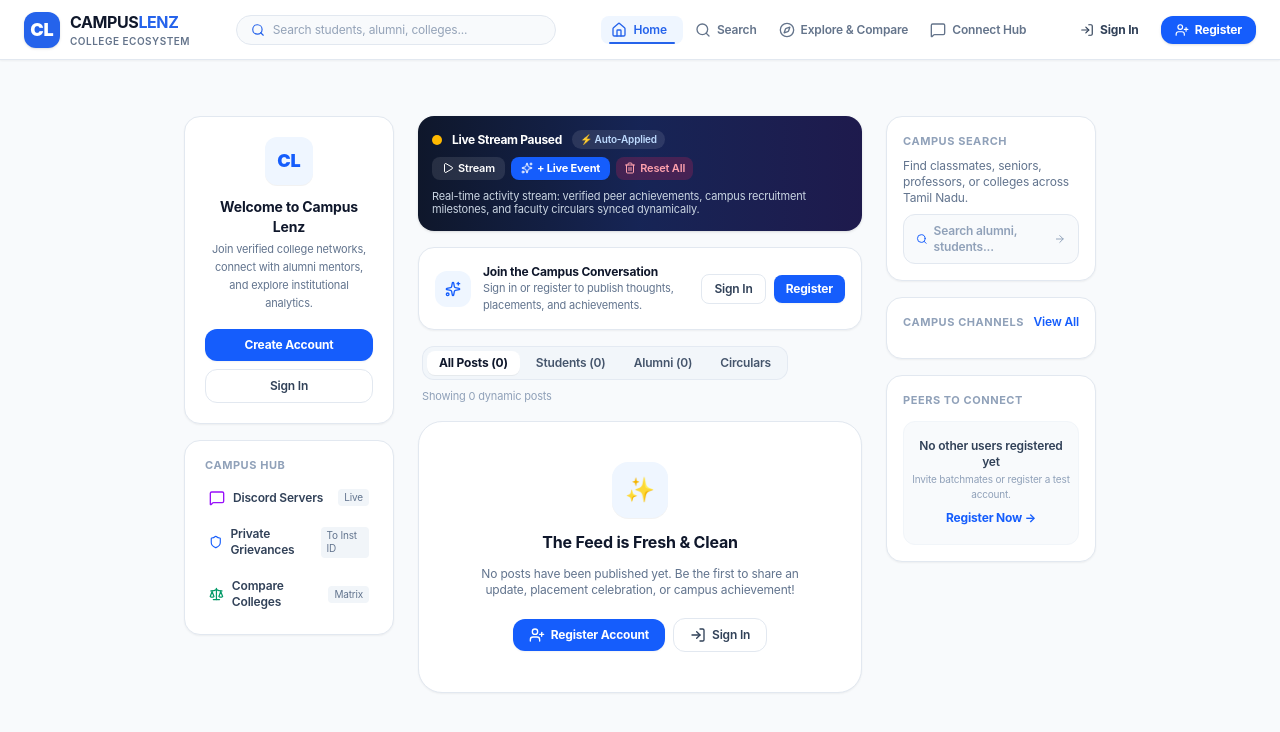
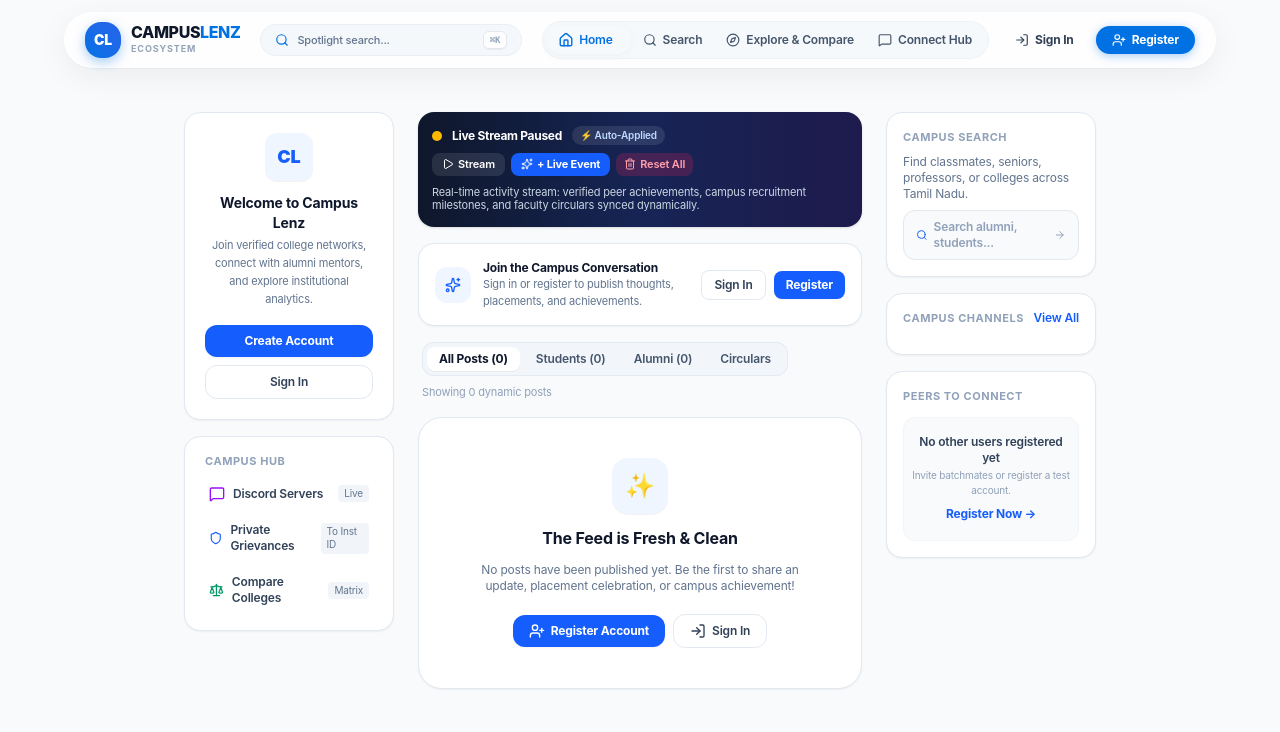
Before and after one commit to Pradeensk1/campuslenzapp, a Next.js app: page / in a window 1280 px wide. Shown: the top 732 px of the page. Built offline with nearby package versions, Linux system fonts and the light colour scheme.

Commit message:
fix(nav): fix sign out state persistence, hide navigation on login and register, and redesign to Apple-styled dock

```diff
--- a/src/app/profile/page.tsx
+++ b/src/app/profile/page.tsx
@@ -1,15 +1,22 @@
 'use client';
 
 import { useState } from 'react';
+import { useRouter } from 'next/navigation';
 import { useApp } from '@/lib/AppContext';
 import { User, ShieldCheck, Bookmark, Building, LogOut, CheckCircle2, AlertCircle, Edit3 } from 'lucide-react';
 import Link from 'next/link';
 import EditProfileModal from '@/components/EditProfileModal';
 
 export default function ProfilePage() {
-  const { currentUser, colleges, savedCollegeIds, updateProfile } = useApp();
+  const router = useRouter();
+  const { currentUser, colleges, savedCollegeIds, updateProfile, logout } = useApp();
   const [activeTab, setActiveTab] = useState<'details' | 'saved' | 'verification'>('details');
   const [isEditingProfile, setIsEditingProfile] = useState(false);
+
+  const handleLogout = () => {
+    logout();
+    router.push('/login');
+  };
 
   const savedColleges = colleges.filter(c => savedCollegeIds.includes(c.id));
 
@@ -106,13 +113,14 @@ export default function ProfilePage() {
                 >
                   Switch Account
                 </Link>
-                <Link
-                  href="/login"
-                  className="apple-button-primary text-[10px] !py-1 !px-2.5 font-bold flex items-center justify-center gap-1"
+                <button
+                  type="button"
+                  onClick={handleLogout}
+                  className="apple-button-primary text-[10px] !py-1 !px-2.5 font-bold flex items-center justify-center gap-1 bg-rose-600 hover:bg-rose-700 text-white"
                 >
                   <LogOut className="h-3 w-3" />
                   <span>Sign Out</span>
-                </Link>
+                </button>
               </div>
             </div>
           </div>
--- a/src/components/Navigation.tsx
+++ b/src/components/Navigation.tsx
@@ -6,22 +6,16 @@ import {
   Home,
   Compass,
   Search,
-  PlusCircle,
   MessageSquare,
   User,
-  Scale,
-  Shield,
   Terminal,
   LogIn,
   LogOut,
   UserPlus,
-  CheckCircle2,
   Building2,
   Briefcase,
   GraduationCap,
-  BookOpen,
-  Send,
-  Users
+  BookOpen
 } from 'lucide-react';
 import { useApp } from '@/lib/AppContext';
 import { motion } from 'framer-motion';
@@ -30,6 +24,17 @@ export default function Navigation() {
   const pathname = usePathname();
   const router = useRouter();
   const { currentUser, isAuthenticated, logout } = useApp();
+
+  // Hide navigation bar completely on auth pages (Login & Register)
+  const isAuthPage =
+    pathname === '/login' ||
+    pathname === '/register' ||
+    pathname?.startsWith('/login') ||
+    pathname?.startsWith('/register');
+
+  if (isAuthPage) {
+    return null;
+  }
 
   const handleLogout = () => {
     logout();
@@ -46,7 +51,7 @@ export default function Navigation() {
     ...(isAdmin
       ? [{ label: 'Admin CLI', href: '/admin', icon: Terminal }]
       : []),
-    ...(currentUser
+    ...(currentUser && isAuthenticated
       ? [{ label: 'Profile', href: `/user/${currentUser.username}`, icon: User }]
       : []),
   ];
@@ -71,38 +76,43 @@ export default function Navigation() {
 
   return (
     <>
-      {/* Top Header Bar */}
-      <header className="sticky top-0 z-50 w-full border-b border-[#E2E8F0] bg-white shadow-xs">
-        <div className="mx-auto flex max-w-7xl items-center justify-between px-4 sm:px-6 py-2.5">
+      {/* Apple-Styled Floating Island Navigation (Desktop) */}
+      <header className="sticky top-3 z-50 w-full px-3 sm:px-6 pointer-events-none transition-all">
+        <div className="pointer-events-auto mx-auto max-w-6xl rounded-2xl sm:rounded-full bg-white/80 backdrop-blur-2xl border border-white/60 shadow-[0_8px_32px_rgba(0,0,0,0.06),0_1px_2px_rgba(0,0,0,0.04)] px-3.5 sm:px-5 py-2 flex items-center justify-between gap-3 transition-all duration-300">
 
-          {/* Logo */}
+          {/* Apple Squircle Brand Glyph */}
           <Link href="/" className="group flex items-center space-x-2.5 flex-shrink-0">
-            <span className="flex h-9 w-9 items-center justify-center rounded-xl bg-[#2563EB] text-white font-black text-lg transition-transform group-hover:scale-105 shadow-sm">
+            <div className="flex h-9 w-9 items-center justify-center rounded-2xl bg-gradient-to-tr from-[#0071e3] to-[#2563EB] text-white font-black text-sm shadow-[0_4px_12px_rgba(0,113,227,0.35)] transition-transform duration-300 group-hover:scale-105">
               CL
-            </span>
+            </div>
             <div className="flex flex-col">
-              <span className="text-base font-bold tracking-tight text-[#0F172A]">
-                CAMPUS<span className="text-[#2563EB]">LENZ</span>
+              <span className="text-sm sm:text-base font-extrabold tracking-tight text-[#0F172A] leading-none">
+                CAMPUS<span className="text-[#0071e3]">LENZ</span>
               </span>
-              <span className="text-[10px] font-semibold uppercase tracking-wider text-[#64748B]">
-                College Ecosystem
+              <span className="text-[9px] font-bold uppercase tracking-widest text-[#94A3B8] mt-0.5">
+                Ecosystem
               </span>
             </div>
           </Link>
 
-          {/* Quick Search Shortcut Bar (Instagram-Inspired in Header) */}
-          <div className="hidden lg:block flex-1 max-w-xs mx-4">
+          {/* Apple Spotlight Search Capsule */}
+          <div className="hidden lg:block flex-1 max-w-xs mx-2">
             <Link
               href="/search"
-              className="flex items-center space-x-2 rounded-full border border-[#E2E8F0] bg-[#F8FAFC] px-3.5 py-1.5 text-xs text-[#94A3B8] hover:border-[#2563EB] hover:text-[#0F172A] transition-all"
+              className="flex items-center justify-between rounded-full bg-slate-100/70 hover:bg-slate-200/60 border border-slate-200/50 hover:border-slate-300/80 px-3.5 py-1.5 text-xs text-slate-500 hover:text-slate-900 transition-all duration-200 group"
             >
-              <Search className="h-3.5 w-3.5 text-[#2563EB]" />
-              <span className="truncate">Search students, alumni, colleges...</span>
+              <div className="flex items-center space-x-2 truncate">
+                <Search className="h-3.5 w-3.5 text-[#0071e3] transition-transform duration-200 group-hover:scale-110" />
+                <span className="truncate text-[11px] font-medium">Spotlight search...</span>
+              </div>
+              <kbd className="hidden xl:inline-flex items-center px-1.5 py-0.5 text-[9px] font-semibold text-slate-400 bg-white/90 border border-slate-200 rounded-md shadow-2xs">
+                ⌘K
+              </kbd>
             </Link>
           </div>
 
-          {/* Desktop Navigation Links */}
-          <nav className="hidden md:flex items-center space-x-0.5">
+          {/* Apple macOS Segmented Dock Navigation Items */}
+          <nav className="hidden md:flex items-center bg-slate-100/60 p-1 rounded-full border border-slate-200/40">
             {navItems.map((item) => {
               const Icon = item.icon;
               const isConnect = item.href === '/connect';
@@ -116,19 +126,19 @@ export default function Navigation() {
                 <Link
                   key={item.href}
                   href={item.href}
-                  className={`relative flex items-center space-x-1.5 px-2.5 py-1.5 rounded-lg text-xs font-semibold transition-all ${
+                  className={`relative flex items-center space-x-1.5 px-3 py-1.5 rounded-full text-xs font-semibold transition-all duration-200 ${
                     isActive
-                      ? 'text-[#2563EB] bg-[#EFF6FF]'
-                      : 'text-[#64748B] hover:text-[#0F172A] hover:bg-[#F1F5F9]'
+                      ? 'text-[#0071e3] font-bold'
+                      : 'text-slate-600 hover:text-slate-900 hover:bg-white/60'
                   }`}
                 >
-                  <Icon className="h-4 w-4" />
+                  <Icon className={`h-3.5 w-3.5 transition-transform duration-200 ${isActive ? 'scale-110 stroke-[2.2]' : ''}`} />
                   <span>{item.label}</span>
                   {isActive && (
                     <motion.div
-                      layoutId="activeNavIndicator"
-                      className="absolute bottom-0 left-2 right-2 h-0.5 bg-[#2563EB] rounded-full"
-                      transition={{ type: "spring", stiffness: 380, damping: 30 }}
+                      layoutId="appleNavPill"
+                      className="absolute inset-0 bg-white rounded-full shadow-[0_2px_8px_rgba(0,0,0,0.06),0_1px_2px_rgba(0,0,0,0.04)] -z-10"
+                      transition={{ type: "spring", stiffness: 450, damping: 35 }}
                     />
                   )}
                 </Link>
@@ -136,24 +146,24 @@ export default function Navigation() {
             })}
           </nav>
 
-          {/* Professional User Authentication Section (No Inbuilt Role Switcher!) */}
+          {/* Apple Identity & Sign Out Section */}
           <div className="flex items-center space-x-2 flex-shrink-0">
             {isAuthenticated && currentUser ? (
               <div className="flex items-center gap-2">
                 {/* User Info Capsule */}
                 <Link
                   href={`/user/${currentUser.username}`}
-                  className="flex items-center gap-2 p-1.5 pr-2.5 rounded-xl border border-slate-200 hover:border-slate-300 bg-slate-50/80 transition-colors"
+                  className="flex items-center gap-2 p-1 pl-1.5 pr-2.5 rounded-full bg-slate-100/80 hover:bg-slate-200/70 border border-slate-200/60 transition-all duration-200 group"
                 >
-                  <div className="w-7 h-7 rounded-lg bg-blue-600 text-white font-bold text-xs flex items-center justify-center">
+                  <div className="w-6 h-6 rounded-full bg-gradient-to-tr from-[#0071e3] to-blue-500 text-white font-bold text-[10px] flex items-center justify-center shadow-xs">
                     {currentUser.fullName.charAt(0)}
                   </div>
                   <div className="hidden sm:block text-left">
-                    <div className="text-xs font-bold text-slate-900 leading-tight truncate max-w-[120px]">
+                    <div className="text-xs font-bold text-slate-900 leading-none truncate max-w-[110px]">
                       {currentUser.fullName}
                     </div>
-                    <div className="flex items-center gap-1">
-                      <span className={`inline-flex items-center gap-0.5 text-[9px] font-semibold px-1.5 py-0.2 rounded-full border ${roleColorBadge} uppercase tracking-wider`}>
+                    <div className="flex items-center gap-1 mt-0.5">
+                      <span className={`inline-flex items-center gap-0.5 text-[8.5px] font-bold px-1.5 py-0.2 rounded-full border ${roleColorBadge} uppercase tracking-wider`}>
                         <RoleIcon className="w-2.5 h-2.5" />
                         {currentUser.role}
                       </span>
@@ -161,11 +171,11 @@ export default function Navigation() {
                   </div>
                 </Link>
 
-                {/* Professional Sign Out Button */}
+                {/* Apple-Styled Sign Out Button */}
                 <button
                   onClick={handleLogout}
                   title="Sign out of active account"
-                  className="inline-flex items-center gap-1 px-2.5 py-1.5 rounded-xl border border-slate-200 text-slate-600 hover:text-rose-600 hover:bg-rose-50 hover:border-rose-200 text-xs font-semibold transition-colors"
+                  className="inline-flex items-center gap-1 px-3 py-1.5 rounded-full border border-slate-200/70 bg-white/80 hover:bg-rose-50 hover:border-rose-200 hover:text-rose-600 text-xs font-semibold text-slate-600 transition-all shadow-2xs"
                 >
                   <LogOut className="w-3.5 h-3.5" />
                   <span className="hidden sm:inline">Sign Out</span>
@@ -175,17 +185,17 @@ export default function Navigation() {
               <div className="flex items-center gap-2">
                 <Link
                   href="/login"
-                  className="inline-flex items-center gap-1.5 px-3.5 py-1.5 rounded-xl text-xs font-bold text-slate-700 hover:text-blue-600 hover:bg-slate-100 transition-colors"
+                  className="inline-flex items-center gap-1.5 px-3.5 py-1.5 rounded-full text-xs font-bold text-slate-700 hover:text-[#0071e3] hover:bg-slate-100/80 transition-all duration-200"
                 >
                   <LogIn className="w-3.5 h-3.5" />
-                  Sign In
+                  <span>Sign In</span>
                 </Link>
                 <Link
                   href="/register"
-                  className="inline-flex items-center gap-1.5 px-3.5 py-1.5 rounded-xl text-xs font-bold bg-blue-600 hover:bg-blue-700 text-white shadow-sm transition-colors"
+                  className="inline-flex items-center gap-1.5 px-4 py-1.5 rounded-full text-xs font-bold bg-[#0071e3] hover:bg-[#0077ED] text-white shadow-[0_2px_10px_rgba(0,113,227,0.35)] transition-all duration-200"
                 >
                   <UserPlus className="w-3.5 h-3.5" />
-                  Register
+                  <span>Register</span>
                 </Link>
               </div>
             )}
@@ -194,15 +204,15 @@ export default function Navigation() {
         </div>
       </header>
 
-      {/* Mobile-First Bottom Navigation */}
-      <nav className="fixed bottom-0 left-0 z-50 w-full border-t border-[#E2E8F0] bg-white shadow-lg md:hidden">
-        <div className="grid h-16 grid-cols-5 items-center px-1">
+      {/* Apple-Styled Floating macOS / iOS Bottom Dock (Mobile) */}
+      <div className="fixed bottom-3 inset-x-0 mx-auto w-[92%] max-w-sm z-50 md:hidden pointer-events-auto">
+        <nav className="rounded-3xl bg-white/85 backdrop-blur-2xl border border-white/70 shadow-[0_12px_40px_rgba(0,0,0,0.14),0_2px_8px_rgba(0,0,0,0.06)] p-1.5 flex items-center justify-around">
           {[
             { label: 'Home', href: '/', icon: Home },
             { label: 'Search', href: '/search', icon: Search },
             { label: 'Explore', href: '/explore', icon: Compass },
             { label: 'Connect', href: '/connect', icon: MessageSquare },
-            currentUser
+            isAuthenticated && currentUser
               ? { label: 'Profile', href: `/user/${currentUser.username}`, icon: User }
               : { label: 'Sign In', href: '/login', icon: LogIn }
           ].map((item) => {
@@ -218,22 +228,26 @@ export default function Navigation() {
               <Link
                 key={item.href}
                 href={item.href}
-                className={`relative flex flex-col items-center justify-center py-1 transition-all ${
-                  isActive ? 'text-[#2563EB]' : 'text-[#64748B] hover:text-[#0F172A]'
+                className={`relative flex flex-col items-center justify-center py-1.5 px-2.5 rounded-2xl transition-all duration-200 ${
+                  isActive ? 'text-[#0071e3]' : 'text-slate-500 hover:text-slate-900'
                 }`}
               >
-                <Icon className={`h-4 w-4 transition-transform ${isActive ? 'scale-110' : ''}`} />
-                <span className="mt-1 text-[9px] font-semibold tracking-tight">
+                <Icon className={`h-4 w-4 transition-transform duration-200 ${isActive ? 'scale-115 stroke-[2.2]' : ''}`} />
+                <span className="mt-0.5 text-[9px] font-semibold tracking-tight">
                   {item.label}
                 </span>
                 {isActive && (
-                  <span className="absolute top-1 h-1 w-1 rounded-full bg-[#2563EB]" />
+                  <motion.span
+                    layoutId="appleMobileDockDot"
+                    className="h-1 w-1 rounded-full bg-[#0071e3] mt-0.5 shadow-[0_0_6px_#0071e3]"
+                    transition={{ type: "spring", stiffness: 450, damping: 35 }}
+                  />
                 )}
               </Link>
             );
           })}
-        </div>
-      </nav>
+        </nav>
+      </div>
     </>
   );
 }
--- a/src/lib/AppContext.tsx
+++ b/src/lib/AppContext.tsx
@@ -603,6 +603,12 @@ export function AppProvider({ children }: { children: React.ReactNode }) {
     try {
       localStorage.removeItem('campus_lenz_user');
       localStorage.setItem('campus_lenz_auth', 'false');
+      const rawDb = localStorage.getItem('CL_FRESH_DB_V5');
+      if (rawDb) {
+        const parsed = JSON.parse(rawDb);
+        parsed.currentUser = null;
+        localStorage.setItem('CL_FRESH_DB_V5', JSON.stringify(parsed));
+      }
     } catch {}
   };
 
```
